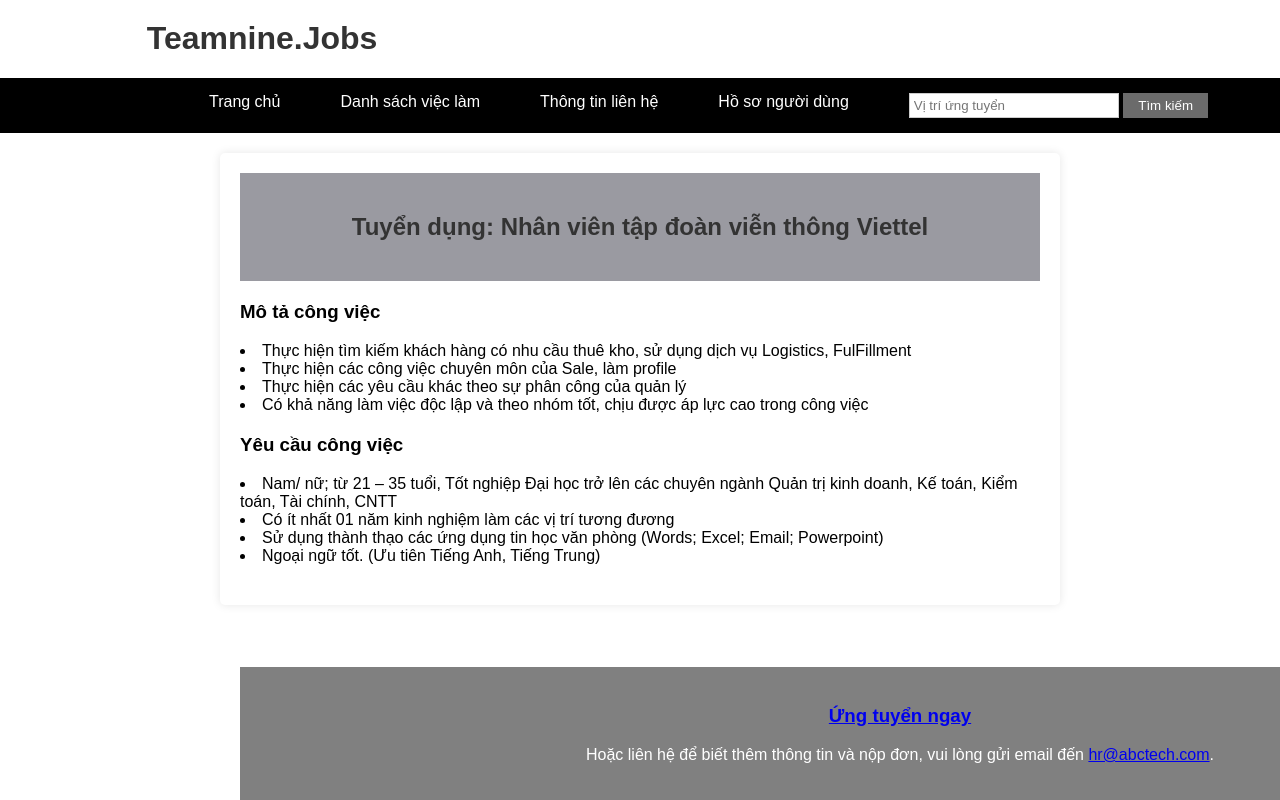
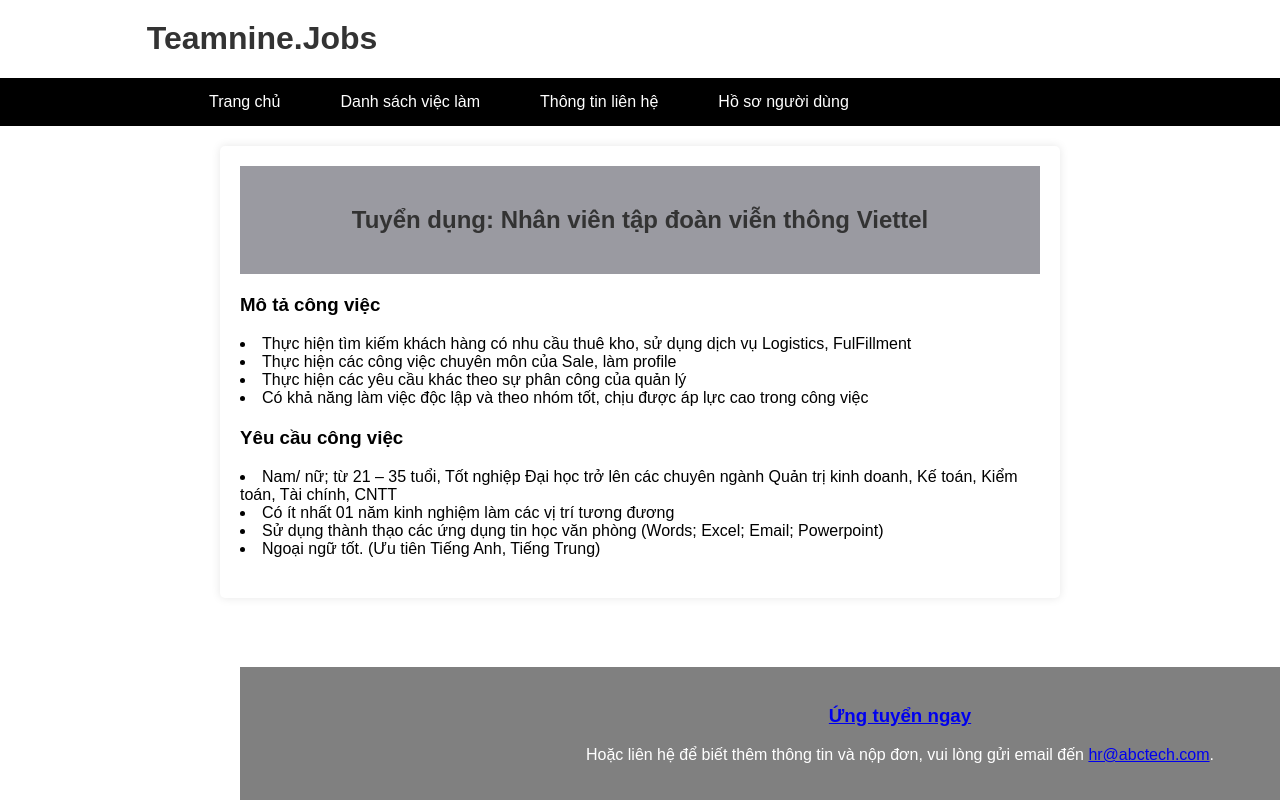
Before and after one commit to nhom9vieclam/nhom9vieclam.github.io, a plain HTML site: page job-detailviettel.html in a window 1280 px wide. Drawn offline with Linux system fonts and the light colour scheme.

Commit message:
Update job-detailviettel.html

```diff
--- a/job-detailviettel.html
+++ b/job-detailviettel.html
@@ -16,10 +16,6 @@
     <li><a href="#">
       <div class="apply-now">
       <div class="containers">
-          <form action="#">
-              <input type="text" placeholder="Vị trí ứng tuyển">
-              <button type="submit">Tìm kiếm</button>
-          </form>
       </div>
       </div>
   </a></li>
```
